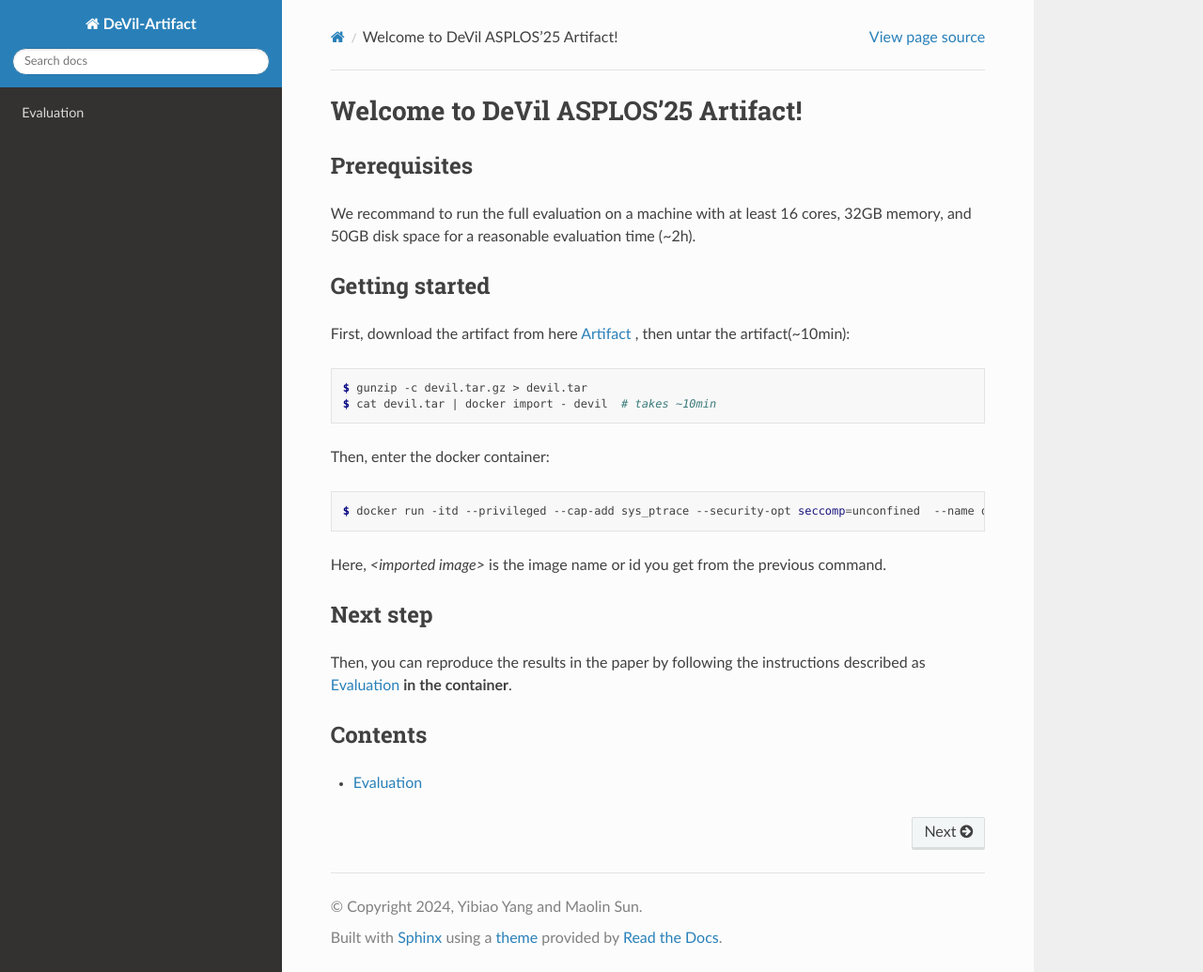
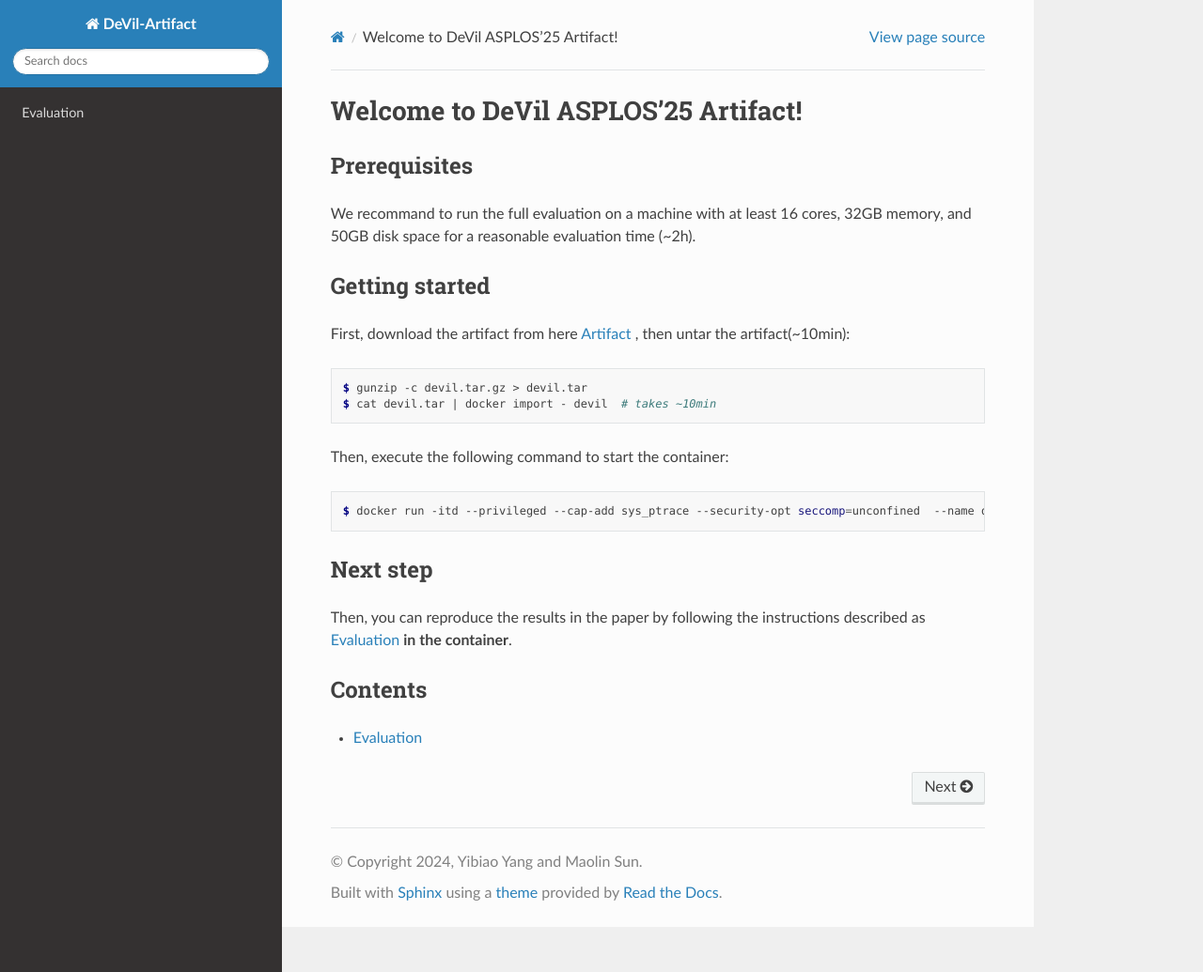
Before and after one commit to merlinsun/Devil-ASPLOS25-Artifact, a Sphinx documentation site: the page built from docs/source/index.rst, in a window 1280 px wide and 1035 px high. Shown: the whole window at 94% size. Built offline with Sphinx 7.4.7 and the Read the Docs theme 3.1.0, drawn with Linux system fonts in a browser that asks for light colours; pages that are not in the unit, such as notebooks, are missing from menus.

Commit message:
Update index.rst

```diff
--- a/docs/source/index.rst
+++ b/docs/source/index.rst
@@ -18,15 +18,15 @@
   $ gunzip -c devil.tar.gz > devil.tar
   $ cat devil.tar | docker import - devil  # takes ~10min
 
-Then, enter the docker container:
+Then, execute the following command to start the container:
 
 
 .. code-block:: console
 
-  $ docker run -itd --privileged --cap-add sys_ptrace --security-opt seccomp=unconfined  --name devil <imported image> /bin/bash
+  $ docker run -itd --privileged --cap-add sys_ptrace --security-opt seccomp=unconfined  --name devil devil /bin/bash
 ..   $ ./start-container.py
 
-Here, `<imported image>` is the image name or id you get from the previous command.
+.. Here, `<imported image>` is the image name or id you get from the previous command.
 
 
 .. .. code-block:: console
```
